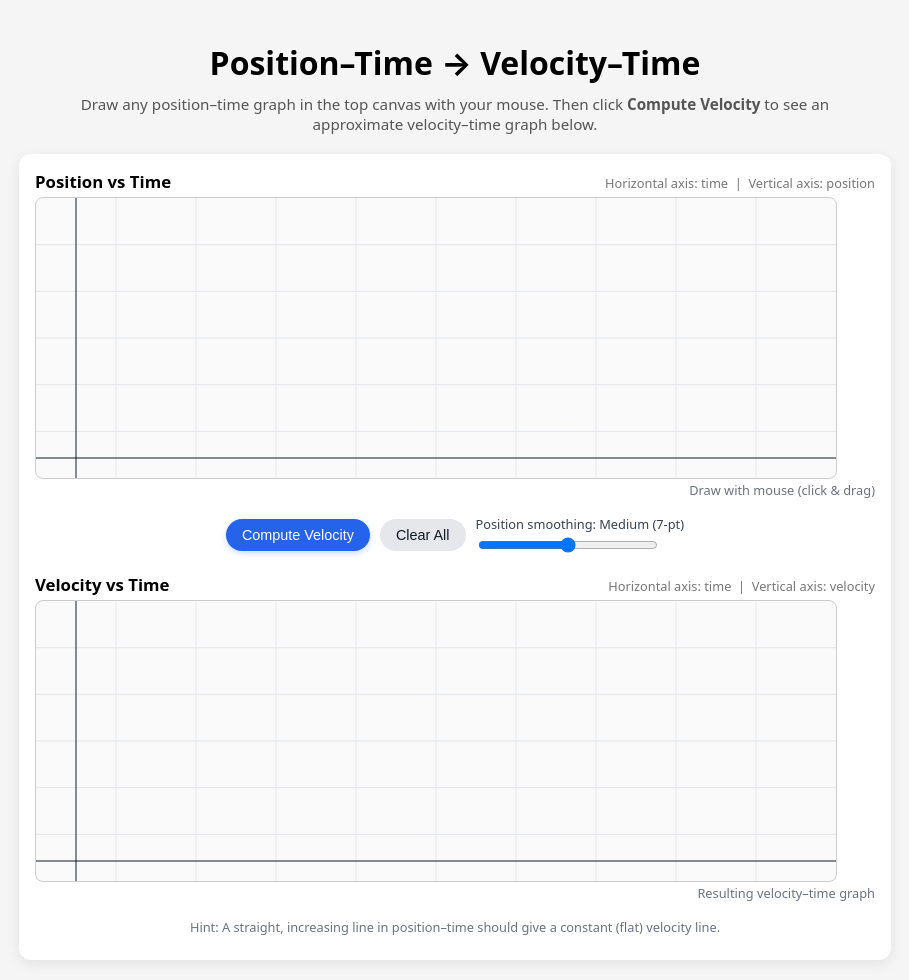
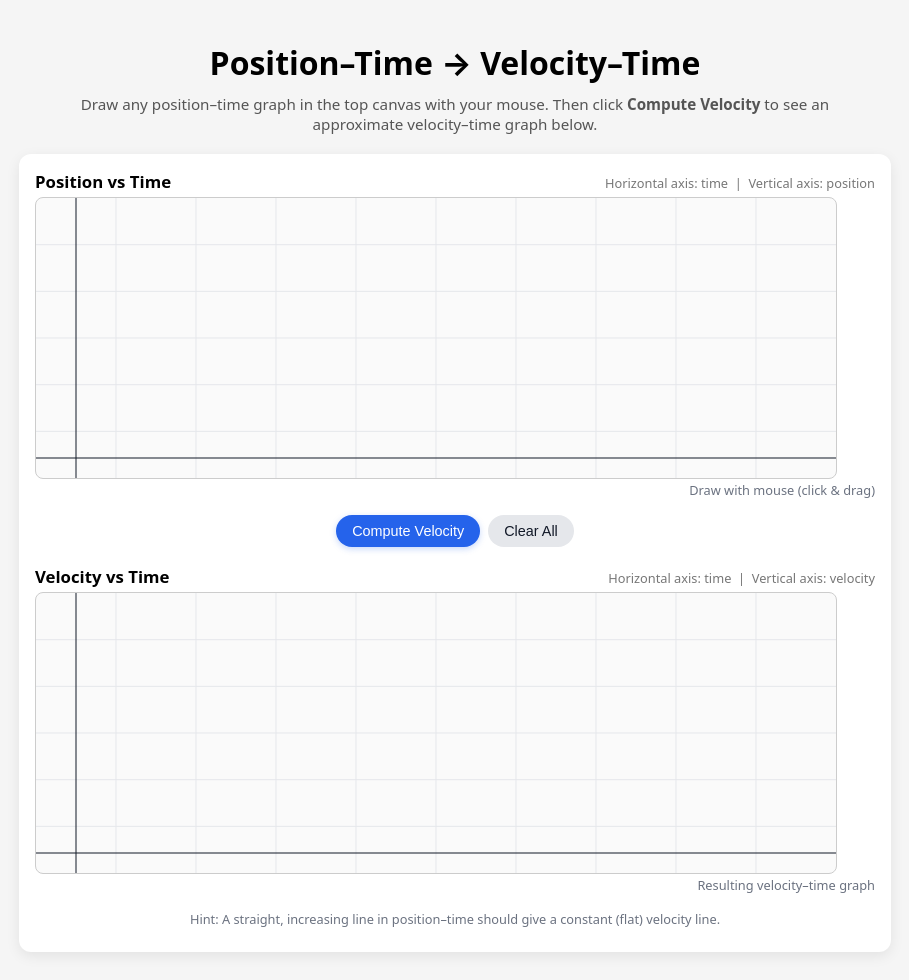
Before and after one commit to ka-ib-physics/homepage, a Jekyll site: the page sim.html, which Jekyll copies as it is, in a window 1280 px wide. Shown: the whole page, without its empty margins (185-1094 px from the left). Built offline with Jekyll 4.4.1, drawn with Linux system fonts in a browser that asks for light colours; part of the change alters nothing that is shown.

Commit message:
Update sim.html

```diff
--- a/sim.html
+++ b/sim.html
@@ -70,9 +70,8 @@
     .controls {
       display: flex;
       flex-wrap: wrap;
-      gap: 10px;
+      gap: 8px;
       justify-content: center;
-      align-items: center;
       margin: 10px 0 18px;
     }
 
@@ -107,22 +106,6 @@
     button:active {
       transform: translateY(0);
       box-shadow: 0 1px 4px rgba(0,0,0,0.2);
-    }
-
-    .slider-group {
-      display: flex;
-      flex-direction: column;
-      align-items: flex-start;
-      font-size: 0.8rem;
-      color: #374151;
-    }
-
-    .slider-group label {
-      margin-bottom: 2px;
-    }
-
-    input[type="range"] {
-      width: 180px;
     }
 
     .hint {
@@ -160,21 +143,6 @@
     <div class="controls">
       <button id="computeBtn">Compute Velocity</button>
       <button id="clearBtn" class="secondary">Clear All</button>
-
-      <div class="slider-group">
-        <label for="smoothSlider">
-          Position smoothing:
-          <span id="smoothLabel"></span>
-        </label>
-        <input
-          type="range"
-          id="smoothSlider"
-          min="0"
-          max="4"
-          step="1"
-          value="2"
-        />
-      </div>
     </div>
 
     <div class="canvas-wrapper">
@@ -201,8 +169,6 @@
 
     const computeBtn = document.getElementById("computeBtn");
     const clearBtn = document.getElementById("clearBtn");
-    const smoothSlider = document.getElementById("smoothSlider");
-    const smoothLabel = document.getElementById("smoothLabel");
 
     // We'll treat the x-axis as time from 0 to 10 seconds
     const MAX_TIME = 10;
@@ -211,38 +177,16 @@
     let posPoints = [];
     let drawing = false;
 
-    // Smoothing level from slider (0..4)
-    let smoothingLevel = parseInt(smoothSlider.value, 10);
-
-    const sgLevels = [
-      { label: "Off", window: 1 },
-      { label: "Light (5-pt)", window: 5 },
-      { label: "Medium (7-pt)", window: 7 },
-      { label: "Strong (9-pt)", window: 9 },
-      { label: "Max (11-pt)", window: 11 },
-    ];
-
-    function updateSmoothLabel() {
-      const lvl = sgLevels[smoothingLevel];
-      smoothLabel.textContent = lvl.label;
-    }
-    updateSmoothLabel();
-
-    smoothSlider.addEventListener("input", () => {
-      smoothingLevel = parseInt(smoothSlider.value, 10);
-      updateSmoothLabel();
-    });
-
     // ====== UTILS ======
     function getCanvasCoords(canvas, evt) {
       const rect = canvas.getBoundingClientRect();
       return {
         x: evt.clientX - rect.left,
-        y: evt.clientY - rect.top,
+        y: evt.clientY - rect.top
       };
     }
 
-    // Simple moving-average smoother (still used on velocity)
+    // Moving-average smoother
     function smoothArray(arr, windowSize) {
       if (arr.length <= 2 || windowSize <= 1) return arr.slice();
       const smoothed = [];
@@ -263,59 +207,6 @@
       return smoothed;
     }
 
-    // Savitzky–Golay smoothing for position (0th derivative)
-    function savitzkyGolaySmooth(data, level) {
-      const n = data.length;
-      if (n === 0) return [];
-      const cfg = sgLevels[level] || sgLevels[0];
-      const window = cfg.window;
-
-      // Level 0 -> no smoothing
-      if (window <= 1 || n < window) {
-        return data.slice();
-      }
-
-      // Precomputed SG coefficients for poly order = 2, window sizes 5,7,9,11
-      let coeffs;
-      if (window === 5) {
-        coeffs = [-0.08571429, 0.34285714, 0.48571429, 0.34285714, -0.08571429];
-      } else if (window === 7) {
-        coeffs = [-0.09523810, 0.14285714, 0.28571429, 0.33333333, 0.28571429, 0.14285714, -0.09523810];
-      } else if (window === 9) {
-        coeffs = [
-          -0.09090909, 0.06060606, 0.16883117, 0.23376623, 0.25541126,
-          0.23376623, 0.16883117, 0.06060606, -0.09090909
-        ];
-      } else if (window === 11) {
-        coeffs = [
-          -0.08391608, 0.02097902, 0.10256410, 0.16083916, 0.19580420,
-          0.20745921, 0.19580420, 0.16083916, 0.10256410, 0.02097902,
-          -0.08391608
-        ];
-      } else {
-        // Fallback: no smoothing if window is unexpected
-        return data.slice();
-      }
-
-      const half = Math.floor(window / 2);
-      const out = new Array(n);
-
-      for (let i = 0; i < n; i++) {
-        let acc = 0;
-        for (let j = 0; j < window; j++) {
-          const offset = j - half;
-          let idx = i + offset;
-          // Clamp at boundaries
-          if (idx < 0) idx = 0;
-          if (idx >= n) idx = n - 1;
-          acc += coeffs[j] * data[idx];
-        }
-        out[i] = acc;
-      }
-
-      return out;
-    }
-
     // Draw axes & grid for a given canvas/context
     function drawAxes(ctx, canvas, options = {}) {
       const w = canvas.width;
@@ -327,7 +218,7 @@
         gridColor = "#e5e7eb",
         axisColor = "#111827",
         numXGrid = 10,
-        numYGrid = 6,
+        numYGrid = 6
       } = options;
 
       ctx.save();
@@ -454,10 +345,7 @@
       const h = posCanvas.height;
 
       const times = pts.map((p) => (p.x / w) * MAX_TIME);
-      const positionsRaw = pts.map((p) => (h - p.y) / h * 10); // arbitrary 0..10 units
-
-      // 3.5 Savitzky–Golay smoothing on position (before differentiation)
-      const positions = savitzkyGolaySmooth(positionsRaw, smoothingLevel);
+      const positions = pts.map((p) => (h - p.y) / h * 10); // arbitrary 0..10 "position units"
 
       // 4. Approximate derivative using 5-point central difference (radius 2)
       const velocities = [];
@@ -468,11 +356,12 @@
 
         if (i >= 2 && i <= pts.length - 3) {
           // 5-point stencil in the interior
-          const dtSpan = times[i + 2] - times[i - 2]; // span across ~4h
+          const dtSpan = times[i + 2] - times[i - 2]; // span across 4h
           if (dtSpan === 0) continue;
 
+          // For uneven spacing, treat h ≈ dtSpan / 4
           // f'(xi) ≈ [-f(i+2) + 8f(i+1) - 8f(i-1) + f(i-2)] / (12h)
-          // with h ≈ dtSpan / 4 => denominator = 3 * dtSpan
+          // => denominator = 3 * dtSpan
           const num =
             -positions[i + 2] +
             8 * positions[i + 1] -
@@ -487,7 +376,7 @@
           v = (positions[i + 1] - positions[i - 1]) / dt;
         } else {
           // Forward/backward difference at very ends
-          const j = i === 0 ? i : i - 1;
+          const j = (i === 0) ? i : i - 1;
           const dt = times[j + 1] - times[j];
           if (dt === 0) continue;
           v = (positions[j + 1] - positions[j]) / dt;
@@ -502,7 +391,7 @@
         return;
       }
 
-      // 5. Smooth velocity data to reduce residual spikes
+      // 5. Smooth velocity data to reduce spikes
       const smoothedVelocities = smoothArray(velocities, 5); // windowSize = 5 points
 
       // 6. Draw velocity–time graph
```
